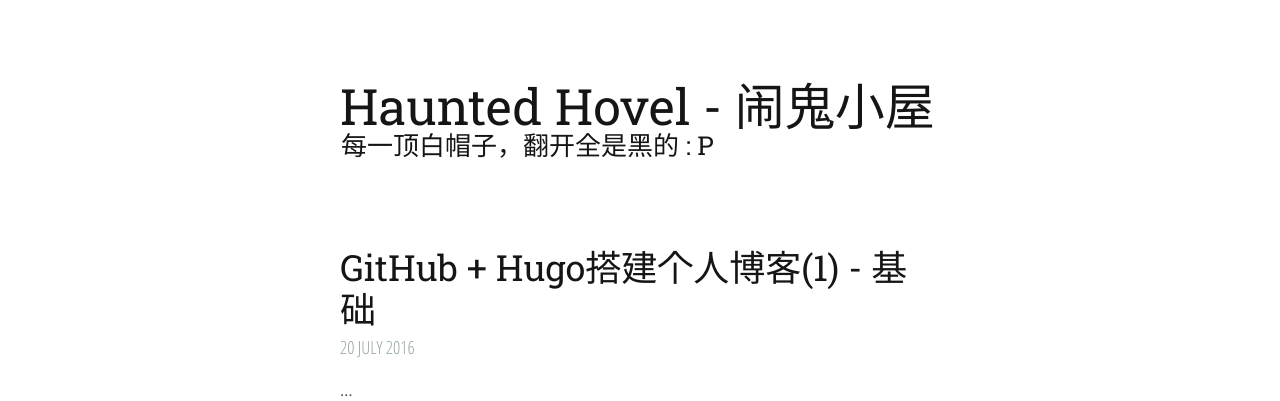
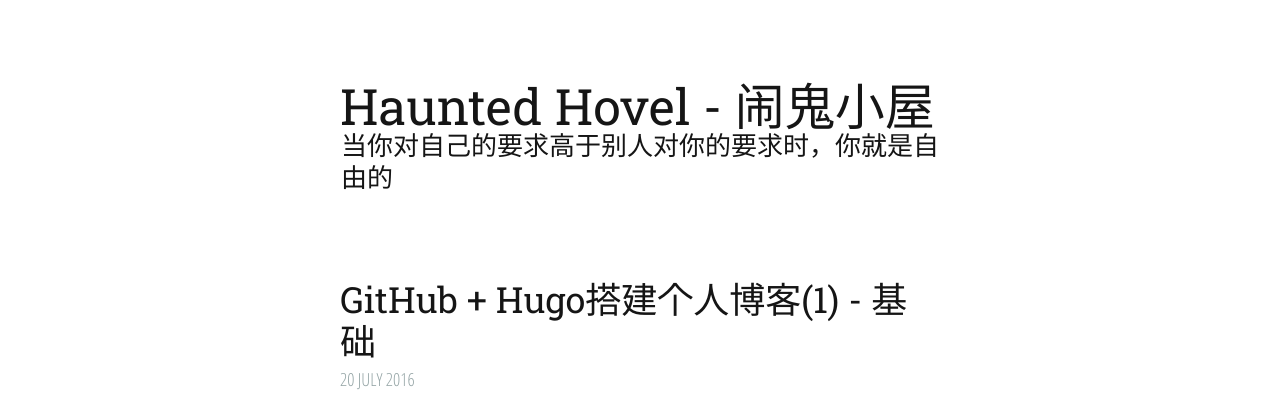
Before and after one commit to keithmork/keithmork.github.io, a plain HTML site: page index.html in a window 1280 px wide. Shown: the top 401 px of the page. Drawn offline with nearby package versions, Linux system fonts and the light colour scheme.

Commit message:
change subtitle

```diff
--- a/index.html
+++ b/index.html
@@ -46,7 +46,7 @@
 	<h1 class="blog-title"><a href="https://keithmork.github.io/">Haunted Hovel - 闹鬼小屋</a></h1>
 
 
-	<h1 class="blog-subtitle">每一顶白帽子，翻开全是黑的 : P</h1>
+	<h1 class="blog-subtitle">当你对自己的要求高于别人对你的要求时，你就是自由的</h1>
 
 </header>
 
```
Also changed, not shown: 404.html (+1 -1 lines), about/index.html (+1 -1 lines), categories/10000小时/index.html (+1 -1 lines), post/2016/07/2016-07-19-first/index.html (+1 -1 lines), post/2016/07/2016-07-20-build-your-own-blog1/index.html (+1 -1 lines), post/index.html (+1 -1 lines), series/用github搭建个人博客/index.html (+1 -1 lines), tags/git/index.html (+1 -1 lines), tags/github/index.html (+1 -1 lines), tags/hugo/index.html (+1 -1 lines).
